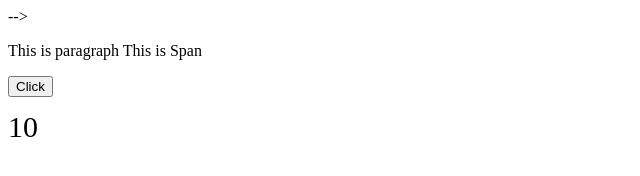
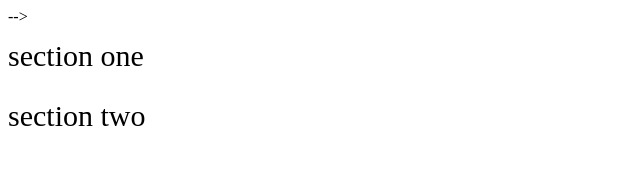
Before and after one commit to OldafTarotus/java-script-course, a plain HTML site: page index.html in a window 1280 px wide. Shown: the whole page, without its empty margins (0-640 px from the left). Drawn offline with Linux system fonts and the light colour scheme.

```diff
--- a/index.html
+++ b/index.html
@@ -65,9 +65,11 @@
       <!-- comment -->
       <!-- <span class="three">three</span> --> -->
     <!-- </div> -->
-    <p>This is paragraph<span> This is Span</span></p>
-    <button>Click</button>
-    <div>10</div>
+    <!-- <p>This is paragraph<span> This is Span</span></p> -->
+    <!-- <button>Click</button> -->
+    <!-- <div>10</div> -->
+    <div id="sec1"> section one</div>
+    <div id="sec2"> section two</div>
     <script src="js/main.js"></script>
   </body>
 </html>
```
Also changed, not shown: js/main.js (+26 -0 lines).
